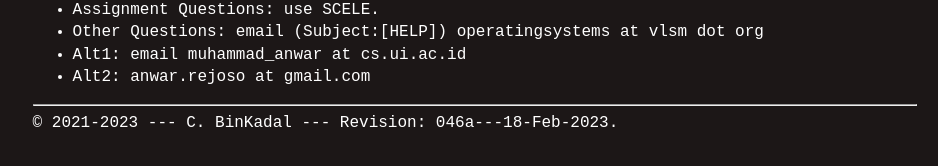
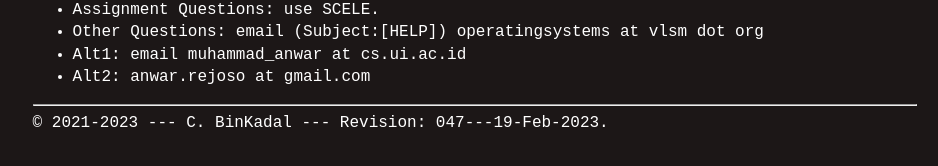
Before and after one commit to os2xx/sysprog, a Jekyll site: the page built from mam.md, in a window 1280 px wide. Shown: the part 269-435 px from the top of the page, without its empty margins (165-1103 px from the left). Built offline with Jekyll 4.4.1, drawn with Linux system fonts in a browser that asks for light colours; our own code applies the rules of GitHub Pages for plain Markdown files.

Commit message:
modified:   WEEK/WEEK02.tar.xz.asc

```diff
--- a/_config.yml
+++ b/_config.yml
@@ -1,5 +1,5 @@
 title: System Programing - Pemerograman Sistem
-version:     "046a---18-Feb-2023"
+version:     "047---19-Feb-2023"
 copyright:   "2021-2023"
 description: This is the System Programing course site,
       a GitHub Page, hosted at GitHub.com (thank you!).
```
Also changed, not shown: 000.md (+1 -1 lines), 1 other file.
